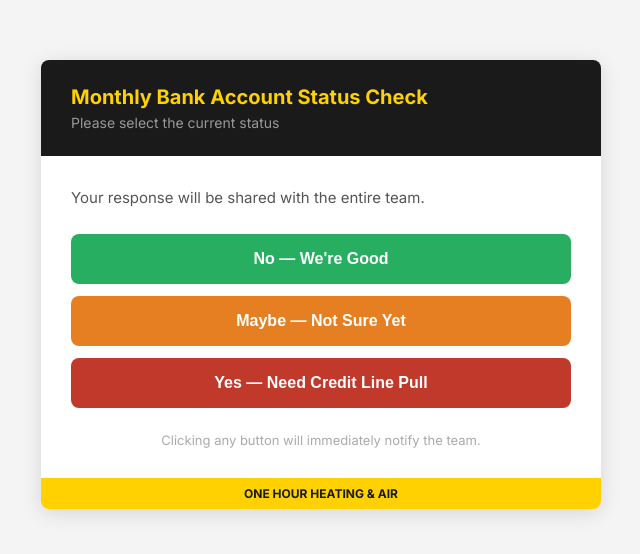
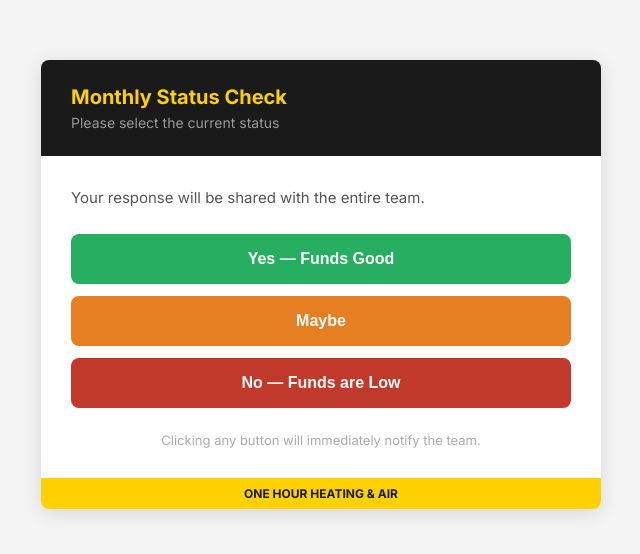
Before and after one commit to johndwaters/Huntington, a Next.js app: page /respond/1 in a window 1280 px wide. Shown: the part 116-670 px from the top of the page, without its empty margins (319-959 px from the left). Built offline with nearby package versions, Linux system fonts and the light colour scheme; no server answers; the database is empty.

Commit message:
Scrub all bank and credit line keywords from Vercel response GUI

```diff
--- a/app/respond/[token]/page.js
+++ b/app/respond/[token]/page.js
@@ -120,7 +120,7 @@ export default function RespondPage() {
     }
 
     if (stage === 'already') {
-        const labels = { YES: 'Credit line pull needed', MAYBE: 'Possibly needed', NO: 'No action needed' };
+        const labels = { YES: 'Funds are low', MAYBE: 'Uncertain', NO: 'Funds are good' };
         return (
             <div className="page-center">
                 <div className="card response-card">
@@ -141,9 +141,9 @@ export default function RespondPage() {
 
     if (stage === 'done') {
         const configs = {
-            YES: { color: 'var(--brand-red)', bg: '#fdf2f2', label: 'Credit Line Pull Needed', msg: 'Your response has been recorded and the whole team has been notified that a credit line pull is needed.' },
-            MAYBE: { color: 'var(--brand-orange)', bg: '#fef9e7', label: 'Possibly Needed', msg: 'Your response has been recorded and the whole team has been notified that a credit line pull may be needed.' },
-            NO: { color: 'var(--brand-green)', bg: '#eafaf1', label: 'No Pull Needed', msg: 'Your response has been recorded and the whole team has been notified that no credit line pull is needed.' },
+            YES: { color: 'var(--brand-red)', bg: '#fdf2f2', label: 'Funds are Low', msg: 'Your response has been recorded and the whole team has been notified that funds are low.' },
+            MAYBE: { color: 'var(--brand-orange)', bg: '#fef9e7', label: 'Uncertain', msg: 'Your response has been recorded and the whole team has been notified that the status is uncertain.' },
+            NO: { color: 'var(--brand-green)', bg: '#eafaf1', label: 'Funds are Good', msg: 'Your response has been recorded and the whole team has been notified that funds are good.' },
         };
         const c = configs[result] || configs.NO;
         return (
@@ -168,7 +168,7 @@ export default function RespondPage() {
             <div className="page-center">
                 <div className="card response-card">
                     <div className="card-header dark">
-                        <h2>Monthly Bank Account Status Check</h2>
+                        <h2>Monthly Status Check</h2>
                         <p>Please select the current status</p>
                     </div>
                     <div className="card-body">
@@ -177,13 +177,13 @@ export default function RespondPage() {
                         </p>
                         <div className="response-buttons">
                             <button className="response-btn" style={{ background: 'var(--brand-green)' }} onClick={() => handleActionSelect('no')}>
-                                No — We're Good
+                                Yes — Funds Good
                             </button>
                             <button className="response-btn" style={{ background: 'var(--brand-orange)' }} onClick={() => handleActionSelect('maybe')}>
-                                Maybe — Not Sure Yet
+                                Maybe
                             </button>
                             <button className="response-btn" style={{ background: 'var(--brand-red)' }} onClick={() => handleActionSelect('yes')}>
-                                Yes — Need Credit Line Pull
+                                No — Funds are Low
                             </button>
                         </div>
                         <p className="text-center text-muted">Clicking any button will immediately notify the team.</p>
```
